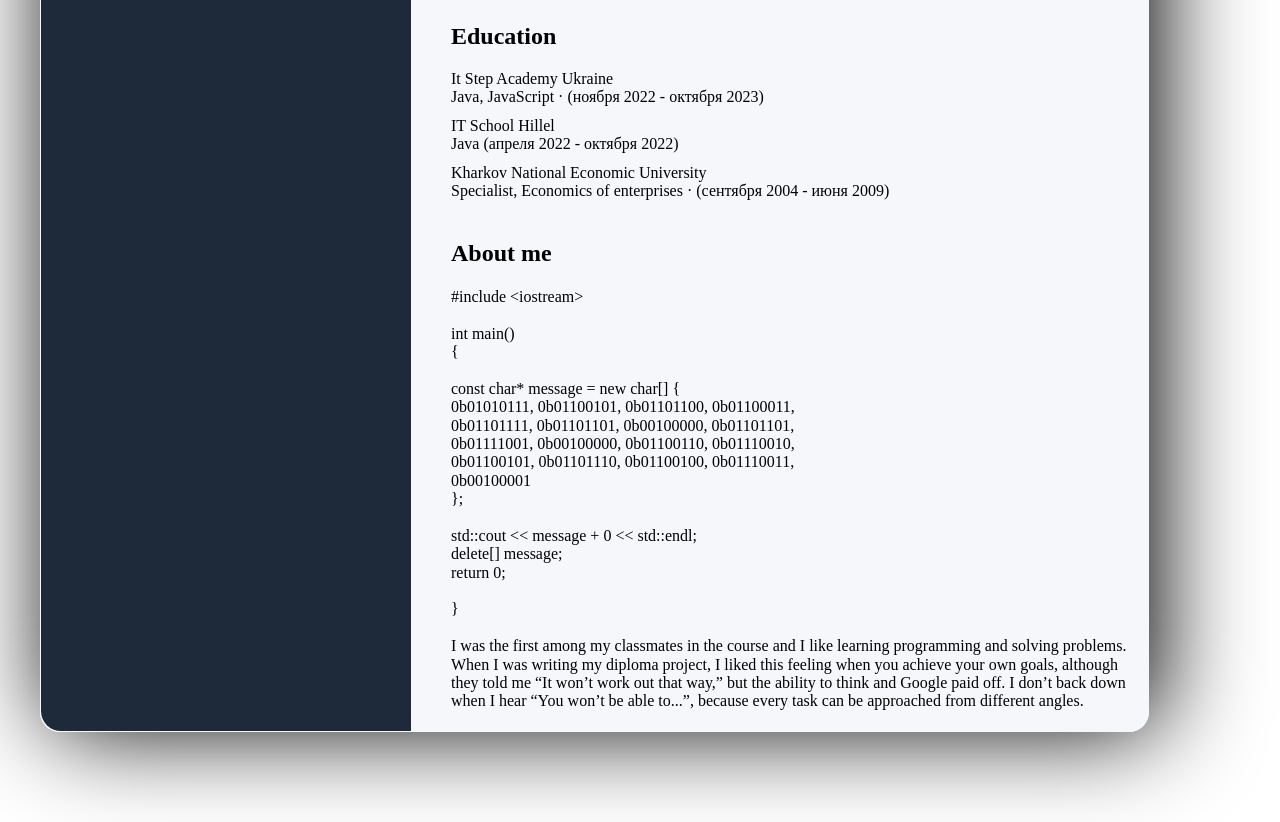
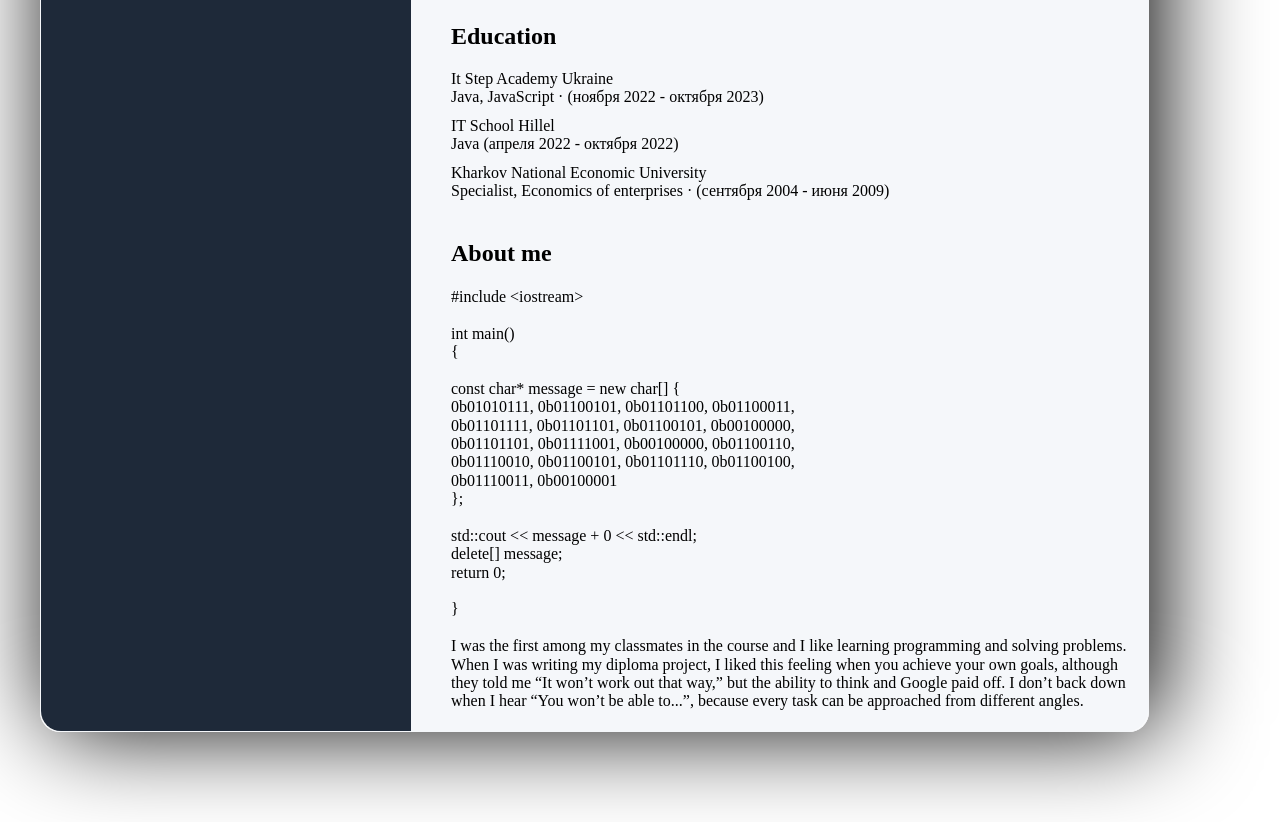
Before and after one commit to Denis-Yorsh/resume-adaptic-page, a website built with webpack: page index.html in a window 1280 px wide. Shown: the part 1308-2130 px from the top of the page. Built offline with nearby package versions, Linux system fonts and the light colour scheme.

Commit message:
resume is ready 49.5% refactor 3

```diff
--- a/index.html
+++ b/index.html
@@ -210,10 +210,10 @@
           <br />
           <p>const char* message = new char[] {</p>
           <p>0b01010111, 0b01100101, 0b01101100, 0b01100011,</p>
-          <p>0b01101111, 0b01101101, 0b00100000, 0b01101101,</p>
-          <p>0b01111001, 0b00100000, 0b01100110, 0b01110010,</p>
-          <p>0b01100101, 0b01101110, 0b01100100, 0b01110011,</p>
-          <p>0b00100001</p>
+          <p>0b01101111, 0b01101101, 0b01100101, 0b00100000,</p>
+          <p>0b01101101, 0b01111001, 0b00100000, 0b01100110,</p>
+          <p>0b01110010, 0b01100101, 0b01101110, 0b01100100,</p>
+          <p>0b01110011, 0b00100001</p>
           <p>};</p>
           <br />
           <p>std::cout &lt;&lt; message + 0 &lt;&lt; std::endl;</p>
```
